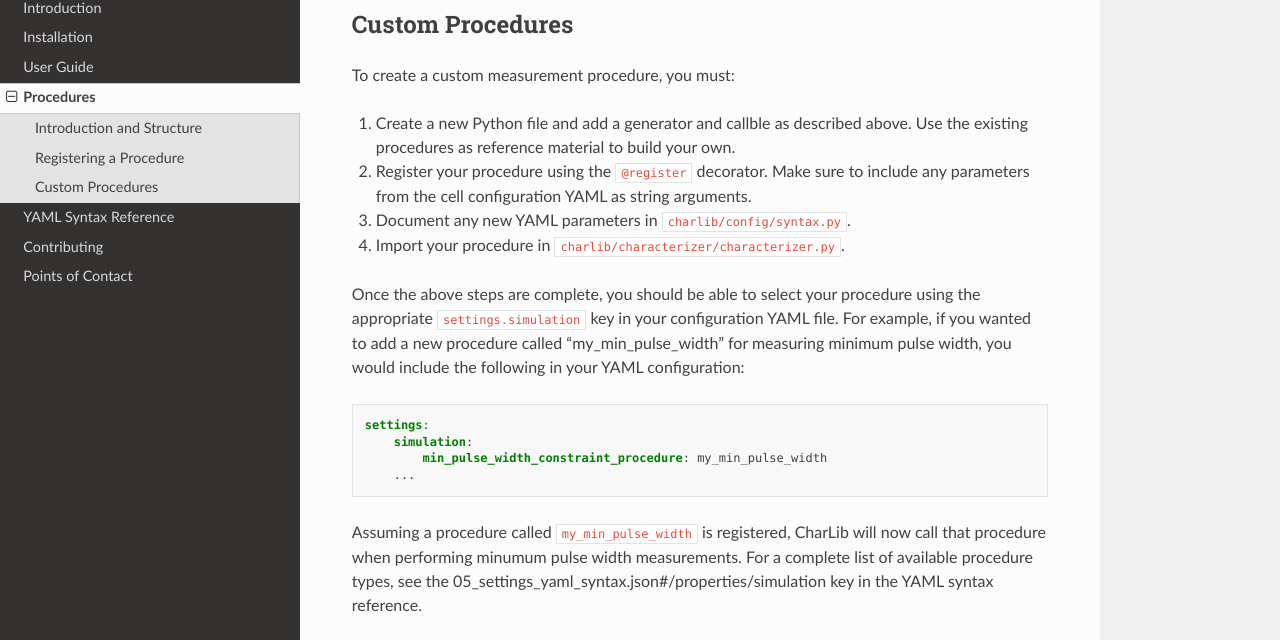
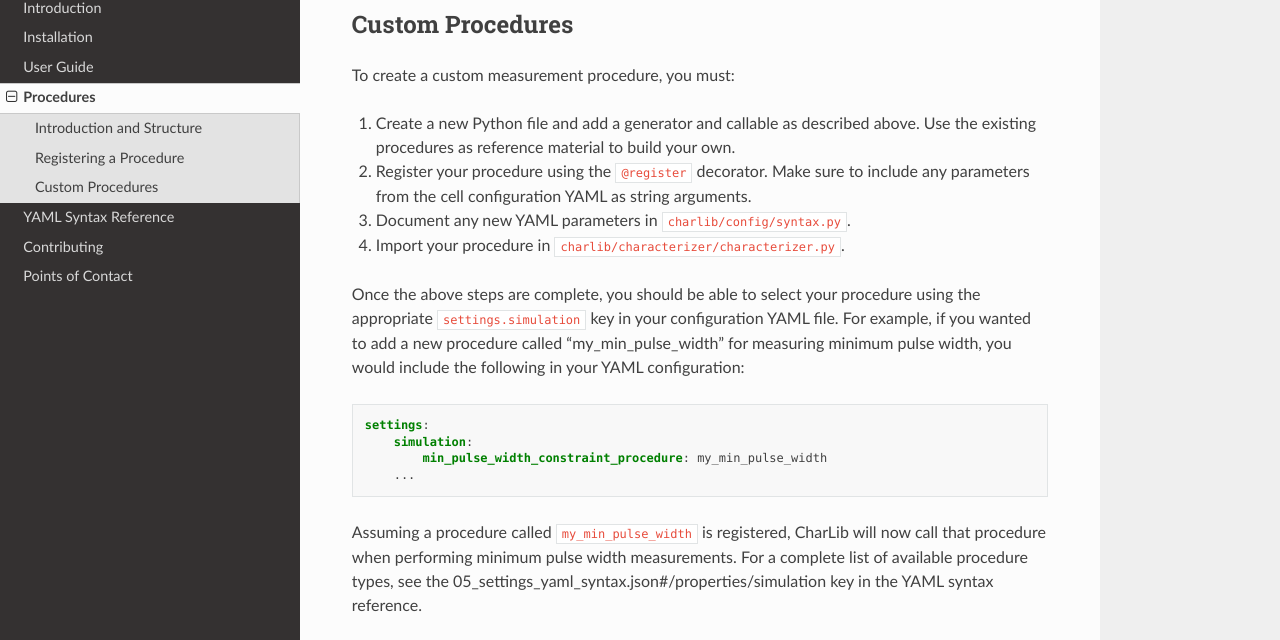
Before and after one commit to stineje/CharLib, a Sphinx documentation site: the page built from docs/manual/source/chapters/04_procedures.rst, in a window 1280 px wide and 900 px high, scrolled down 877 px. Shown: the part 144-784 px from the top of the window. Built offline with Sphinx 7.4.7 and the Read the Docs theme 3.1.0, drawn with Linux system fonts in a browser that asks for light colours.

Commit message:
docs: Fix typos

```diff
--- a/docs/manual/source/chapters/04_procedures.rst
+++ b/docs/manual/source/chapters/04_procedures.rst
@@ -48,7 +48,7 @@
 
 To create a custom measurement procedure, you must:
 
-1. Create a new Python file and add a generator and callble as described above. Use the existing
+1. Create a new Python file and add a generator and callable as described above. Use the existing
    procedures as reference material to build your own.
 2. Register your procedure using the ``@register`` decorator. Make sure to include any parameters
    from the cell configuration YAML as string arguments.
@@ -68,6 +68,6 @@
         ...
 
 Assuming a procedure called ``my_min_pulse_width`` is registered, CharLib will now call that
-procedure when performing minumum pulse width measurements. For a complete list of available
+procedure when performing minimum pulse width measurements. For a complete list of available
 procedure types, see the :ref:`05_settings_yaml_syntax.json#/properties/simulation` key in the YAML
 syntax reference.
```
